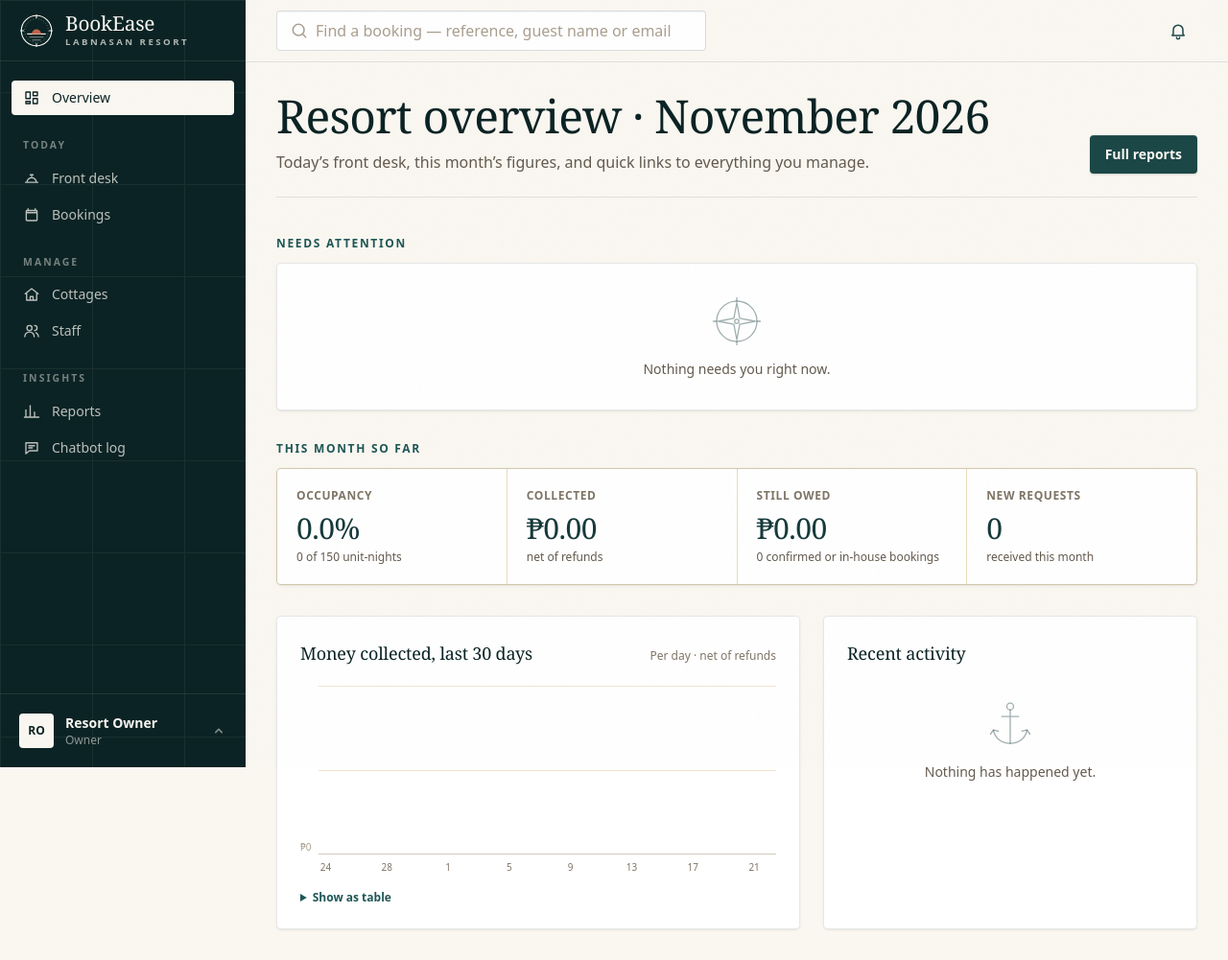
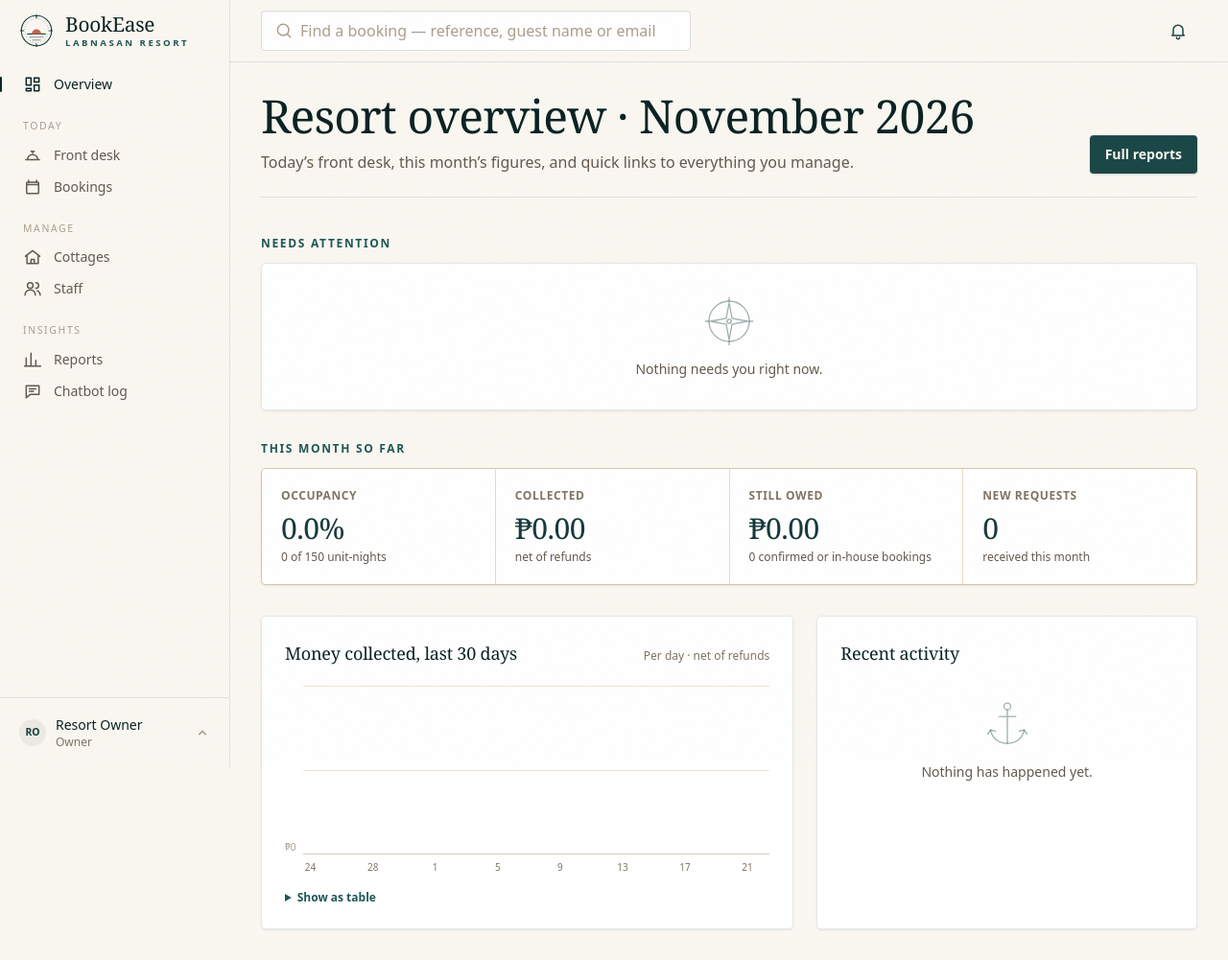
Before and after one commit to 4hmeeeed/BookEase, a Laravel app: page /admin in a window 1280 px wide. Shown: the whole page at 96% size. Run offline with Laravel 12, Linux system fonts and the light colour scheme; a user stored in the database is signed in; data comes from the database, SQL or seed files in the repository; data that the repository does not hold is empty; style sheets or scripts are compiled from the project's sources; some web fonts are replaced.

Commit message:
Console: quieter sidebar, notification bell on phones
Sidebar moves to the page's cream with a hairline edge: no graticule,
a thin marker for the active link, plain-number badges, and tighter
spacing so it fits short screens. The bell now shows in the phone top
bar too, with its dropdown sized to the screen.

Co-Authored-By: Claude Opus 5.5 <noreply@anthropic.com>

```diff
--- a/resources/css/app.css
+++ b/resources/css/app.css
@@ -646,18 +646,24 @@
  * ================================================================== */
 @layer components {
     .console-link {
-        @apply relative flex items-center gap-3 rounded-md px-3 py-2 text-sm font-medium text-cream/75
+        @apply relative flex items-center gap-3 rounded-md px-3 py-1.5 text-sm text-gray-600
                transition-[background-color,color] duration-200
-               hover:bg-cream/5 hover:text-cream
+               hover:bg-sand-100/70 hover:text-lagoon-950
                focus:outline-none focus-visible:ring-2 focus-visible:ring-lagoon-300;
     }
 
+    /* Active: ink text and a hairline marker on the left, no filled pill. */
     .console-link.is-active {
-        @apply bg-cream text-lagoon-950 hover:bg-cream hover:text-lagoon-950;
+        @apply font-medium text-lagoon-950;
+    }
+
+    .console-link.is-active::before {
+        content: '';
+        @apply absolute -left-3 top-1/2 h-4 w-0.5 -translate-y-1/2 rounded-full bg-lagoon-950;
     }
 
     .console-badge {
-        @apply rounded-md bg-sand-200 px-1.5 text-xs font-semibold tabular-nums text-lagoon-950;
+        @apply text-xs font-medium tabular-nums text-gray-500;
     }
 
     .console-tab {
--- a/resources/views/layouts/console.blade.php
+++ b/resources/views/layouts/console.blade.php
@@ -9,7 +9,7 @@
 
         @include('layouts.partials.console-sidebar')
 
-        <div class="relative min-h-screen overflow-x-clip lg:pl-64">
+        <div class="relative min-h-screen overflow-x-clip lg:pl-60">
             @include('layouts.partials.console-topbar')
 
             <x-flash />
--- a/resources/views/layouts/partials/console-bell.blade.php
+++ b/resources/views/layouts/partials/console-bell.blade.php
@@ -1,9 +1,9 @@
 {{--
     The bell: a live count (checked every 30 s by consoleBell) and a dropdown of
-    the latest alerts. On phones it stays hidden but keeps checking, and the
-    "Alerts" tab shows the same count. Without JavaScript it is a plain link.
+    the latest alerts. Shown on every screen size; on phones the "Alerts" tab
+    shows the same count too. Without JavaScript it is a plain link.
 --}}
-<div class="relative hidden lg:block"
+<div class="relative"
      x-data="consoleBell({ pollUrl: '{{ route('staff.notifications.poll') }}', panelUrl: '{{ route('staff.notifications.panel') }}', unread: {{ (int) $console['unread'] }} })"
      @click.outside="open = false" @keydown.escape.window="open = false">
     <a href="{{ route('staff.notifications.index') }}" data-unread="{{ $console['unread'] }}"
@@ -20,7 +20,7 @@
     <div id="console-bell-panel" x-show="open" x-cloak
          x-transition:enter="transition-[opacity,transform] ease-out-soft duration-200" x-transition:enter-start="opacity-0 scale-95 -translate-y-1" x-transition:enter-end="opacity-100 scale-100 translate-y-0"
          x-transition:leave="transition-[opacity,transform] ease-in duration-100" x-transition:leave-start="opacity-100 scale-100" x-transition:leave-end="opacity-0 scale-95"
-         class="absolute right-0 top-full z-50 mt-2 w-96 origin-top-right">
+         class="absolute right-0 top-full z-50 mt-2 w-[calc(100vw-2rem)] max-w-96 origin-top-right">
         <div x-show="loading && ! panelHtml" class="rounded-2xl border border-lagoon-950/10 bg-cream px-4 py-8 text-center text-sm text-gray-500 shadow-lift">Loading…</div>
         <div x-html="panelHtml"></div>
     </div>
--- a/resources/views/layouts/partials/console-sidebar.blade.php
+++ b/resources/views/layouts/partials/console-sidebar.blade.php
@@ -1,21 +1,19 @@
-{{-- Desktop sidebar (lg+), on chart ink with a faint graticule. Phones use console-tabbar. --}}
+{{-- Desktop sidebar (lg+): a quiet paper rail with a hairline edge. Phones use console-tabbar. --}}
 @php $user = auth()->user(); @endphp
 
-<aside data-console-sidebar class="fixed inset-y-0 left-0 z-40 hidden w-64 flex-col bg-lagoon-950 text-cream/80 print:hidden lg:flex">
-    <div class="graticule pointer-events-none absolute inset-0 text-cream opacity-[0.06]" aria-hidden="true"></div>
-
-    <div class="relative flex h-16 shrink-0 items-center border-b border-cream/10 px-5">
-        <x-brand :href="route($console['home'])" light />
+<aside data-console-sidebar class="fixed inset-y-0 left-0 z-40 hidden w-60 flex-col border-r border-lagoon-950/10 bg-cream print:hidden lg:flex">
+    <div class="flex h-16 shrink-0 items-center px-5">
+        <x-brand :href="route($console['home'])" />
     </div>
 
-    <nav class="relative flex-1 space-y-6 overflow-y-auto px-3 py-5" aria-label="Console">
+    <nav class="flex-1 space-y-5 overflow-y-auto px-3 pb-4 pt-2" aria-label="Console">
         @foreach ($console['groups'] as $group)
             <div>
                 @if ($group['label'])
-                    <p class="px-3 pb-2 text-[0.65rem] font-semibold uppercase tracking-[0.2em] text-cream/45">{{ $group['label'] }}</p>
+                    <p class="px-3 pb-1.5 text-[0.65rem] font-medium uppercase tracking-[0.16em] text-gray-400">{{ $group['label'] }}</p>
                 @endif
 
-                <ul class="space-y-0.5">
+                <ul class="space-y-px">
                     @foreach ($group['links'] as $link)
                         @php $active = request()->routeIs($link['pattern']); @endphp
                         <li>
@@ -23,7 +21,7 @@
                                @class(['console-link', 'is-active' => $active])
                                @if ($active) aria-current="page" @endif
                                @if ($link['route'] === 'staff.bookings.index') data-pending-count="{{ $console['pending'] }}" @endif>
-                                <x-console-icon :name="$link['icon']" class="h-[1.125rem] w-[1.125rem] shrink-0" />
+                                <x-console-icon :name="$link['icon']" class="h-4 w-4 shrink-0" />
                                 <span class="flex-1 truncate">{{ $link['label'] }}</span>
                                 @if ($link['badge'])
                                     <span class="console-badge">{{ $link['badge'] > 99 ? '99+' : $link['badge'] }}</span>
@@ -37,11 +35,11 @@
     </nav>
 
     {{-- Account --}}
-    <div class="relative border-t border-cream/10 p-3" x-data="{ open: false }" @click.outside="open = false" @keydown.escape="open = false">
+    <div class="relative border-t border-lagoon-950/10 p-3" x-data="{ open: false }" @click.outside="open = false" @keydown.escape="open = false">
         <div x-show="open" x-cloak
              x-transition:enter="transition-[opacity,transform] ease-out-soft duration-200" x-transition:enter-start="opacity-0 translate-y-1" x-transition:enter-end="opacity-100 translate-y-0"
              x-transition:leave="transition-opacity ease-in duration-100" x-transition:leave-start="opacity-100" x-transition:leave-end="opacity-0"
-             class="absolute inset-x-3 bottom-full mb-2 overflow-hidden rounded-lg bg-cream py-1 text-sm text-lagoon-950 shadow-lift">
+             class="absolute inset-x-3 bottom-full mb-2 overflow-hidden rounded-lg border border-lagoon-950/10 bg-white py-1 text-sm text-lagoon-950 shadow-lift">
             <a href="{{ route('profile.edit') }}" class="flex items-center gap-2.5 px-3 py-2 transition-colors duration-150 hover:bg-sand-100">
                 <x-console-icon name="profile" class="h-4 w-4 text-lagoon-700" />Profile
             </a>
@@ -54,15 +52,15 @@
         </div>
 
         <button type="button" @click="open = ! open" :aria-expanded="open" aria-haspopup="true"
-                class="flex w-full items-center gap-3 rounded-md px-2 py-2 text-left transition-colors duration-200 hover:bg-cream/5 focus:outline-none focus-visible:ring-2 focus-visible:ring-lagoon-300">
-            <span class="grid h-9 w-9 shrink-0 place-items-center rounded-md bg-cream text-xs font-semibold text-lagoon-950">
+                class="flex w-full items-center gap-2.5 rounded-md px-2 py-1.5 text-left transition-colors duration-200 hover:bg-sand-100/70 focus:outline-none focus-visible:ring-2 focus-visible:ring-lagoon-300">
+            <span class="grid h-7 w-7 shrink-0 place-items-center rounded-full bg-lagoon-950/[0.06] text-[0.65rem] font-semibold text-lagoon-900">
                 {{ Str::of($user->name)->explode(' ')->map(fn ($part) => Str::substr($part, 0, 1))->take(2)->implode('') }}
             </span>
-            <span class="min-w-0 flex-1">
-                <span class="block truncate text-sm font-semibold text-cream">{{ $user->name }}</span>
-                <span class="block text-xs text-cream/55">{{ $console['roleLabel'] }}</span>
+            <span class="min-w-0 flex-1 leading-tight">
+                <span class="block truncate text-sm font-medium text-lagoon-950">{{ $user->name }}</span>
+                <span class="block text-xs text-gray-500">{{ $console['roleLabel'] }}</span>
             </span>
-            <svg class="h-4 w-4 shrink-0 text-cream/50" viewBox="0 0 20 20" fill="currentColor" aria-hidden="true"><path fill-rule="evenodd" d="M14.707 12.707a1 1 0 0 1-1.414 0L10 9.414l-3.293 3.293a1 1 0 0 1-1.414-1.414l4-4a1 1 0 0 1 1.414 0l4 4a1 1 0 0 1 0 1.414Z" clip-rule="evenodd" /></svg>
+            <svg class="h-4 w-4 shrink-0 text-gray-400" viewBox="0 0 20 20" fill="currentColor" aria-hidden="true"><path fill-rule="evenodd" d="M14.707 12.707a1 1 0 0 1-1.414 0L10 9.414l-3.293 3.293a1 1 0 0 1-1.414-1.414l4-4a1 1 0 0 1 1.414 0l4 4a1 1 0 0 1 0 1.414Z" clip-rule="evenodd" /></svg>
         </button>
     </div>
 </aside>
--- a/resources/views/layouts/partials/console-topbar.blade.php
+++ b/resources/views/layouts/partials/console-topbar.blade.php
@@ -1,4 +1,4 @@
-{{-- Sticky top bar. Desktop: booking search + bell. Phones: brand + a search toggle. --}}
+{{-- Sticky top bar. Desktop: booking search + bell. Phones: brand, a search toggle and the bell. --}}
 <header class="sticky top-0 z-30 border-b border-lagoon-950/10 bg-cream/90 backdrop-blur-md print:hidden" x-data="{ searching: false }">
     <div class="flex h-16 items-center gap-3 px-4 sm:px-6 lg:px-8">
         <x-brand :href="route($console['home'])" class="lg:hidden" />
```
